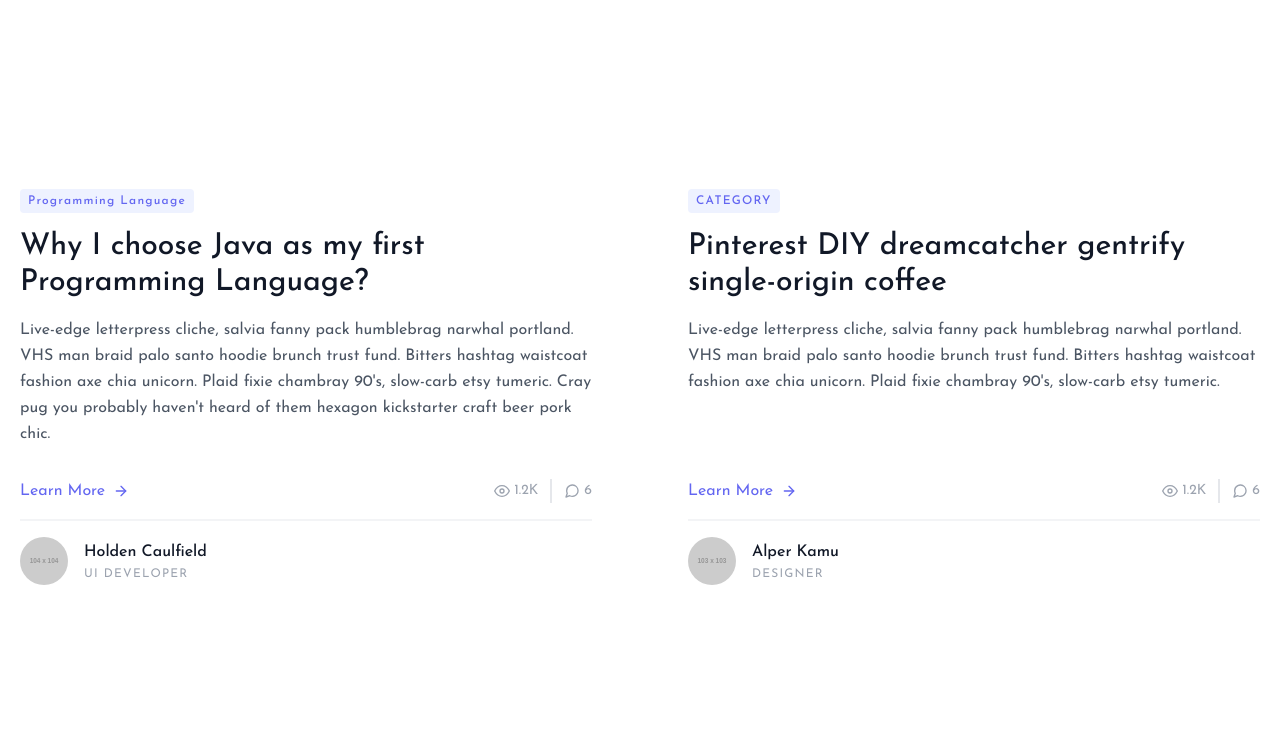
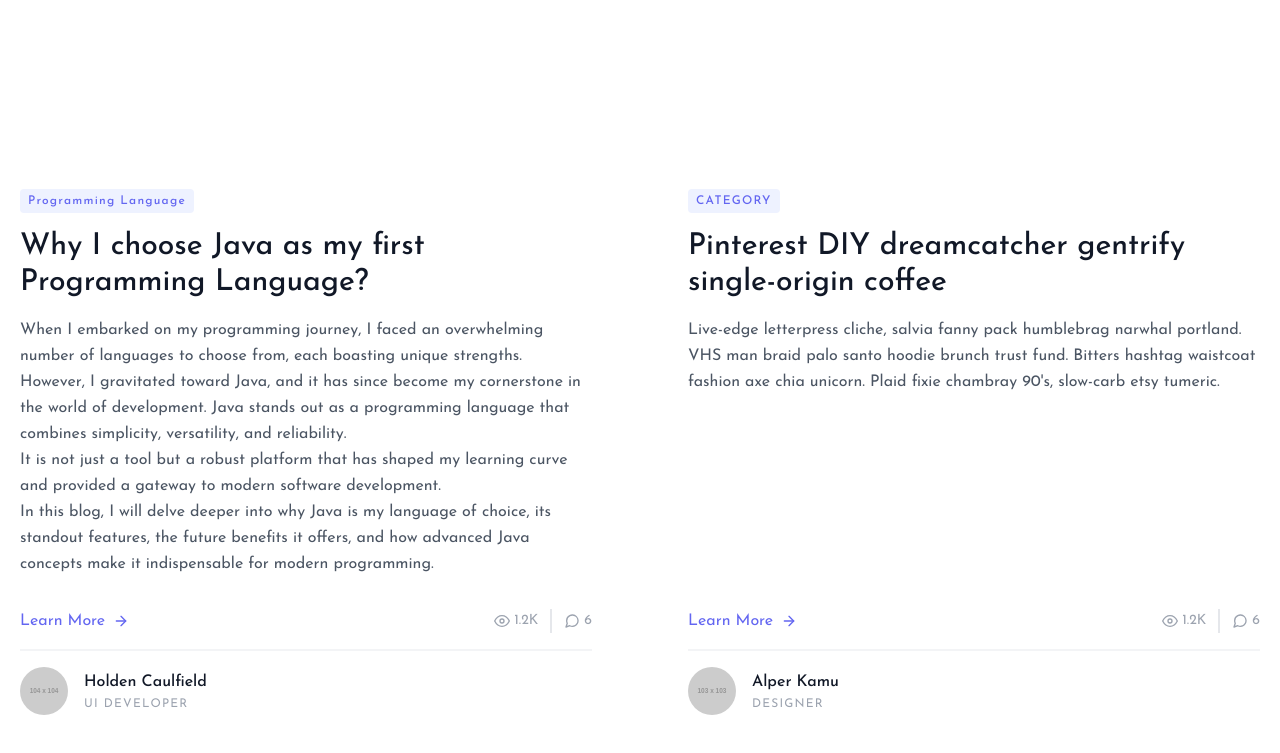
Before and after one commit to Ashutosh-JavaDev/Portfolio, a plain HTML site: page index.html in a window 1280 px wide. Shown: the part 3917-4670 px from the top of the page. Before the commit the page ends 4598 px from the top, so only its background shows below. Drawn offline with nearby package versions, Linux system fonts and the light colour scheme; placeholder pictures from the web are drawn by us.

Commit message:
Portfolio

```diff
--- a/index.html
+++ b/index.html
@@ -398,7 +398,7 @@
             <div class="p-12 md:w-1/2 flex flex-col items-start">
               <span class="inline-block py-1 px-2 rounded bg-indigo-50 text-indigo-500 text-xs font-medium tracking-widest">Programming Language</span>
               <h2 class="sm:text-3xl text-2xl title-font font-medium text-gray-900 mt-4 mb-4">Why I choose Java as my first Programming Language?</h2>
-              <p class="leading-relaxed mb-8">Live-edge letterpress cliche, salvia fanny pack humblebrag narwhal portland. VHS man braid palo santo hoodie brunch trust fund. Bitters hashtag waistcoat fashion axe chia unicorn. Plaid fixie chambray 90's, slow-carb etsy tumeric. Cray pug you probably haven't heard of them hexagon kickstarter craft beer pork chic.</p>
+              <p class="leading-relaxed mb-8">When I embarked on my programming journey, I faced an overwhelming number of languages to choose from, each boasting unique strengths. However, I gravitated toward Java, and it has since become my cornerstone in the world of development. Java stands out as a programming language that combines simplicity, versatility, and reliability.<br>It is not just a tool but a robust platform that has shaped my learning curve and provided a gateway to modern software development.<br>In this blog, I will delve deeper into why Java is my language of choice, its standout features, the future benefits it offers, and how advanced Java concepts make it indispensable for modern programming.</p>
               <div class="flex items-center flex-wrap pb-4 mb-4 border-b-2 border-gray-100 mt-auto w-full">
                 <a class="text-indigo-500 inline-flex items-center">Learn More
                   <svg class="w-4 h-4 ml-2" viewBox="0 0 24 24" stroke="currentColor" stroke-width="2" fill="none" stroke-linecap="round" stroke-linejoin="round">
```
